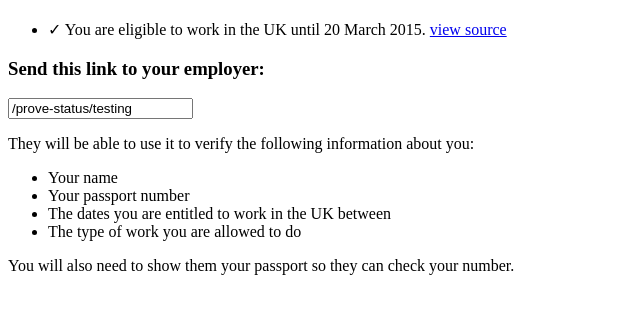
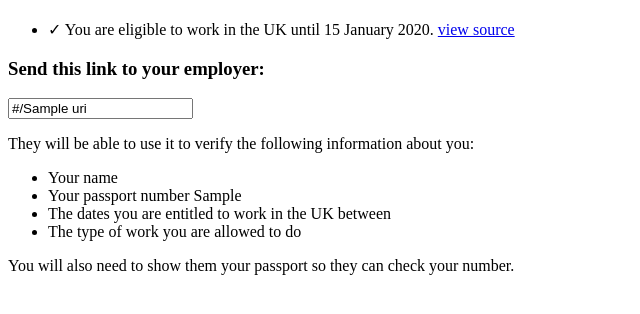
Before and after one commit to sausages-of-the-future/work-uk, a Flask app: template work_uk/templates/prove_status.html in a window 1280 px wide. Shown: the part 35-349 px from the top of the page, without its empty margins (0-640 px from the left). Run offline with Flask 2, Linux system fonts and the light colour scheme; the template is opened without the code that fills it: most values are stand-ins (such as "Sample title", 1, 10 or a date in 2020); parts of the project's set-up code (start-up, migrations or seed data) failed here and were passed over; some libraries are stand-ins or nearby versions.

Commit message:
use visa id for prove status

```diff
--- a/decorators.py
+++ b/decorators.py
@@ -5,6 +5,7 @@ def registry_oauth_required(f):
     @wraps(f)
     def decorated_function(*args, **kwargs):
         if not session.get('registry_token', False):
+            session['resume_url'] = request.path
             return redirect(url_for('verify'))
         return f(*args, **kwargs)
     return decorated_function
--- a/run_dev.py
+++ b/run_dev.py
@@ -2,5 +2,5 @@ from work_uk import app
 import os
 
 os.environ['OAUTHLIB_INSECURE_TRANSPORT'] = 'true'
-os.environ['DEBUG'] = 'true'
+
 app.run(host="0.0.0.0", port=int(os.environ['PORT']), debug=True)
--- a/work_uk/__init__.py
+++ b/work_uk/__init__.py
@@ -1,7 +1,6 @@
 import os
 from flask import Flask
 from flask_oauthlib.client import OAuth
-from flask.ext.cors import CORS
 
 #app
 app = Flask(__name__)
--- a/work_uk/forms.py
+++ /dev/null
@@ -1,2 +0,0 @@
-import json
-from wtforms import Form, TextField, TextAreaField, RadioField, BooleanField, FormField, IntegerField, FieldList, DateField, SelectField,  validators
--- a/work_uk/templates/prove_status.html
+++ b/work_uk/templates/prove_status.html
@@ -3,15 +3,16 @@
 {% block transaction_content %}
   <div class="row">
     <div class="small-12 columns">
+
         <ul class="verified-facts">
           <li>
             <span>&#10003;</span>
-          You are eligible to work in the UK until 20 March 2015. <a class="register-link" href="#"><i class="fa fa-list-alt fa-1"></i> view source</a>
+            You are eligible to work in the UK until {{ visa.expires_at | format_date }}. <a class="register-link" href="#"><i class="fa fa-list-alt fa-1"></i> view source</a>
           </li>
         </ul>
         <h3>Send this link to your employer:</h3>
         <p>
-        <input type="text" value="{{config.BASE_URL}}{{url_for('show_status', slug='testing')}}" />
+          <input type="text" value="{{config.BASE_URL}}{{url_for('show_status_view')}}/{{ visa.uri|visa_number }}" />
         </p>
         <p>
           They will be able to use it to verify the following information about you:
@@ -19,7 +20,7 @@
         <div class="panel">
           <ul>
             <li>Your name</li>
-          <li>Your passport number</li>
+            <li>Your passport number {{v}}</li>
             <li>The dates you are entitled to work in the UK between</li>
             <li>The type of work you are allowed to do</li>
           </ul>
@@ -27,6 +28,7 @@
         <p>
           You will also need to show them your passport so they can check your number.
         </p>
+
     </div>
   </div>
 {% endblock %}
--- a/work_uk/views.py
+++ b/work_uk/views.py
@@ -1,25 +1,33 @@
 import os
-import jinja2
-import json
 import dateutil.parser
-from flask import Flask, request, redirect, render_template, url_for, session, flash, abort
-import requests
-from flask_oauthlib.client import OAuth
-import work_uk.forms as forms
+
+from flask import request, redirect, render_template, url_for, session, current_app
+
 from work_uk import app, oauth
+
 from decorators import registry_oauth_required
 
 registry = oauth.remote_app(
     'registry',
     consumer_key=app.config['REGISTRY_CONSUMER_KEY'],
     consumer_secret=app.config['REGISTRY_CONSUMER_SECRET'],
-    request_token_params={'scope': 'organisation:add'},
+    request_token_params={'scope': 'visa:add visa:view'},
     base_url=app.config['REGISTRY_BASE_URL'],
     request_token_url=None,
     access_token_method='POST',
     access_token_url='%s/oauth/token' % app.config['REGISTRY_BASE_URL'],
     authorize_url='%s/oauth/authorize' % app.config['REGISTRY_BASE_URL']
 )
+
+@app.template_filter('visa_number')
+def visa_number_filter(value):
+    return value.split('/')[-1]
+
+@app.template_filter('format_date')
+def format_date_filter(value):
+    date = dateutil.parser.parse(str(value))
+    return date.strftime('%d %B %Y')
+
 
 #auth helper
 @registry.tokengetter
@@ -32,18 +40,20 @@ def index():
     return redirect("%s/work-visa" % app.config['WWW_BASE_URL'])
 
 @app.route("/prove-status")
+@registry_oauth_required
 def prove_status():
     if not session.get('registry_token', False):
-        session['resume_url'] = 'prove_status'
         return redirect(url_for('verify'))
-    return render_template('prove_status.html')
 
-@app.route("/prove-status/<slug>")
-def show_status(slug):
-    return render_template('show_status.html', slug=slug)
+    visas = registry.get('/visas').data
+    if visas:
+        visa = visas[0]
+    else:
+        visa = None
+    return render_template('prove_status.html', visa=visa)
 
-@app.route("/prove-status/<slug>/view")
-def show_status_view(slug):
+@app.route("/prove-status/view/<visa_id>")
+def show_status_view(visa_id):
     return render_template('show_status_view.html')
 
 
@@ -60,9 +70,7 @@ def verify():
 
 @app.route('/verified')
 def verified():
-
     resp = registry.authorized_response()
-
     if resp is None:
         return 'Access denied: reason=%s error=%s' % (
         request.args['error_reason'],
@@ -71,6 +79,8 @@ def verified():
 
     session['registry_token'] = (resp['access_token'], '')
     if session.get('resume_url'):
-        return redirect(url_for(session.get('resume_url')))
+        resume_url = session.get('resume_url')
+        session.pop('resume_url', None)
+        return redirect(resume_url)
     else:
         return redirect(url_for('index'))
```
Lines whose indentation alone changed are shown as unchanged.
